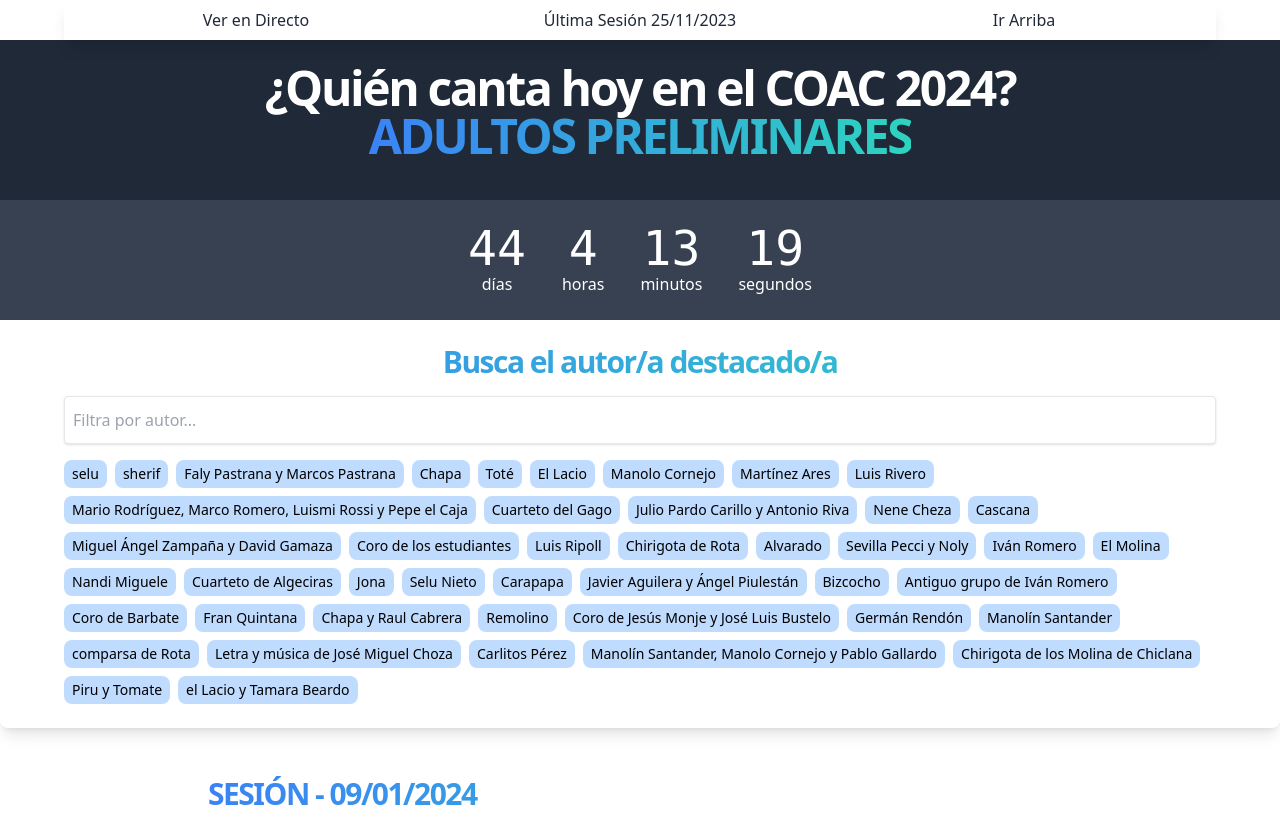
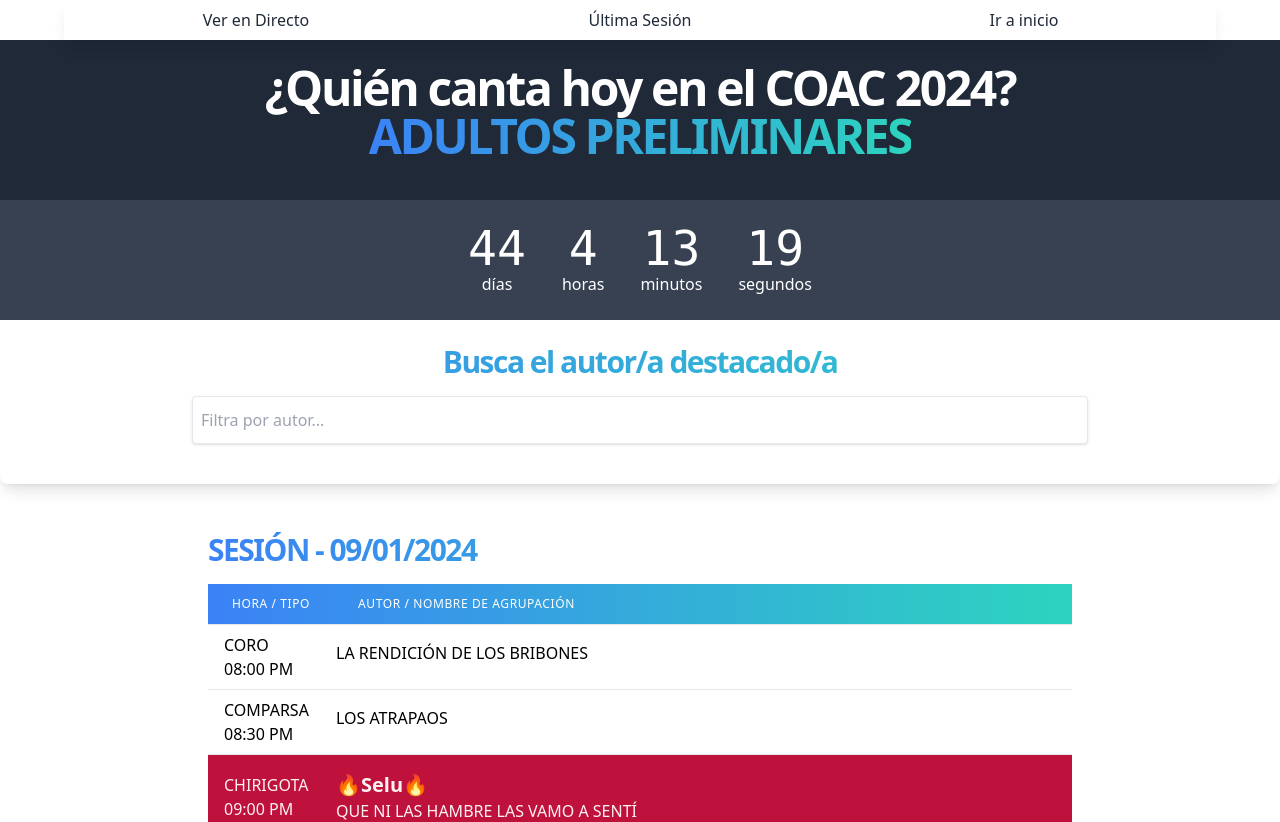
Before and after one commit to nandovejer/coac-quien-canta-hoy, a React (Vite) app: page / in a window 1280 px wide. Shown: the top 822 px of the page. Built offline with nearby package versions, Linux system fonts and the light colour scheme.

Commit message:
mejora del buscador

```diff
--- a/src/components/MenuHeader.tsx
+++ b/src/components/MenuHeader.tsx
@@ -23,11 +23,11 @@
                     Ver en Directo
                 </a>
 
-                <a href={"#" + lastDateSession} className="flex justify-center font-medium px-2 py-2 md:px-5 md:py-2 bg-white text-gray-800 border-gray-200 hover:bg-rose-700 hover:text-white text-ellipsis overflow-hidden text-center w-1/3">
-                    Última Sesión {lastDateSession}
+                <a href={"#" + lastDateSession} className="flex justify-center font-medium px-2 py-2 md:px-5 md:py-2 bg-white text-gray-800 border-gray-200 hover:bg-rose-700 hover:text-white text-ellipsis overflow-hidden text-center w-1/3" title={`Última Sesión ` + lastDateSession}>
+                    Última Sesión
                 </a>
                 <button role='link' onClick={scrollToTop} className="flex justify-center font-medium px-2 py-2 md:px-5 md:py-2 bg-white text-gray-800 border-gray-200 hover:bg-rose-700 hover:text-white text-ellipsis overflow-hidden text-center w-1/3">
-                    Ir Arriba
+                    Ir a inicio
                 </button>
             </div>
         </>
--- a/src/components/SearchAuthor.tsx
+++ b/src/components/SearchAuthor.tsx
@@ -32,10 +32,11 @@
             <input
                 type="text"
                 placeholder="Filtra por autor..."
-                className="w-full border h-12 shadow mb-4 p-2 rounded max-w-6xl m-auto"
+                className="w-full border h-12 shadow mb-4 p-2 rounded max-w-4xl m-auto"
                 onChange={e => setSearchTerm(e.target.value)}
             />
 
+            {searchTerm && ( // Solo renderiza cuando hay un término de búsqueda
                 <div className="max-w-6xl flex flex-wrap gap-2 m-auto" role="list">
                     {Object.entries(filteredGroups).map(([fecha, grupos], fechaIndex) =>
                         grupos.map((grupo, grupoIndex) => (
@@ -52,6 +53,7 @@
                         ))
                     )}
                 </div>
+            )}
         </aside>
     );
 };
```
Lines whose indentation alone changed are shown as unchanged.
